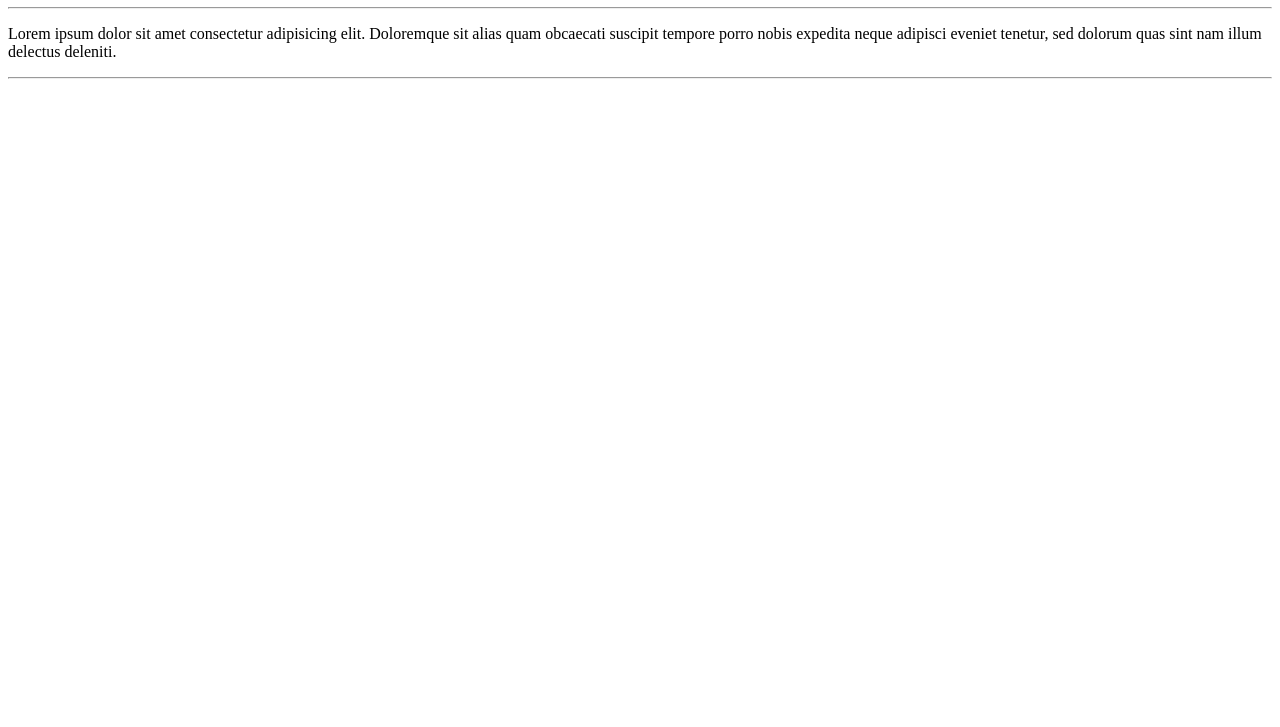
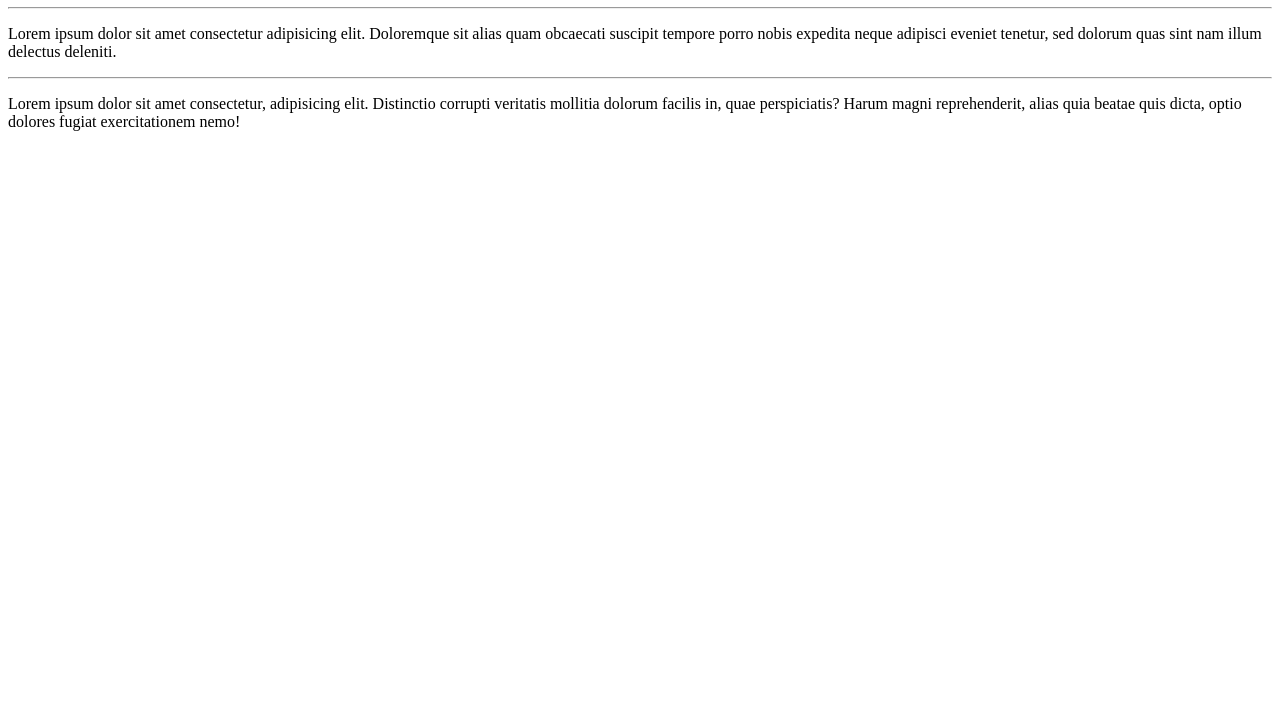
Before and after one commit to DavidMarinhoDev/First, a plain HTML site: page Site-exemplo/index.html in a window 1280 px wide. Shown: the part 73-800 px from the top of the page. Drawn offline with Linux system fonts and the light colour scheme.

Commit message:
Adicionei um paragrafo

```diff
--- a/Site-exemplo/index.html
+++ b/Site-exemplo/index.html
@@ -10,5 +10,6 @@
     <hr>
     <p>Lorem ipsum dolor sit amet consectetur adipisicing elit. Doloremque sit alias quam obcaecati suscipit tempore porro nobis expedita neque adipisci eveniet tenetur, sed dolorum quas sint nam illum delectus deleniti.</p>
     <hr>
+    <p>Lorem ipsum dolor sit amet consectetur, adipisicing elit. Distinctio corrupti veritatis mollitia dolorum facilis in, quae perspiciatis? Harum magni reprehenderit, alias quia beatae quis dicta, optio dolores fugiat exercitationem nemo!</p>
 </body>
 </html>
```
